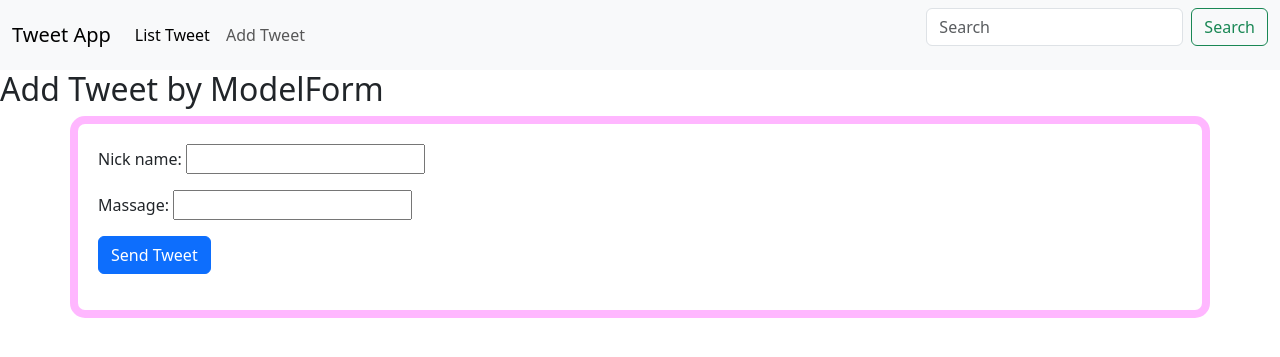
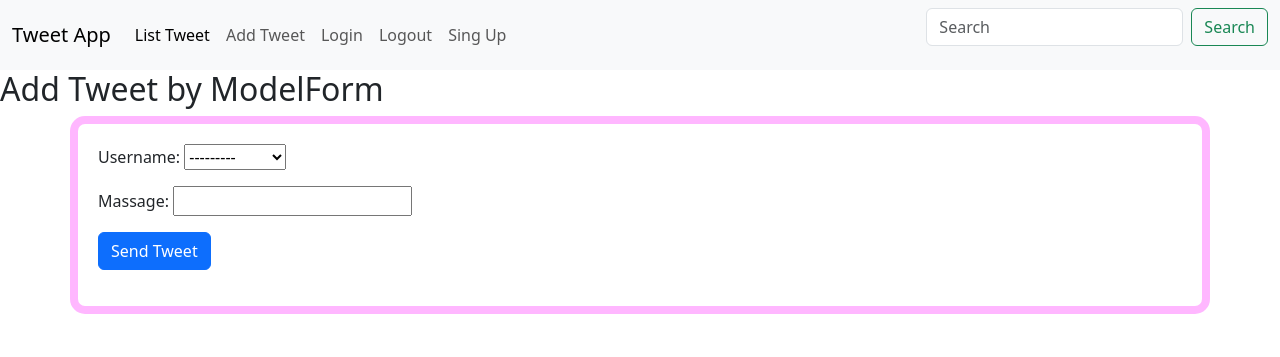
Before and after one commit to UmutDizman/Tweet_app_example, a Django app: page /addtweetbymodelform/ in a window 1280 px wide. Shown: the top 357 px of the page. Run offline with Django 5.2, Linux system fonts and the light colour scheme; data comes from the database, SQL or seed files in the repository.

Commit message:
Implement user authentication and basic tweet features - Added user login interface - Enabled posting new tweets - Displayed tweets on the main page - Implemented tweet deletion functionality

```diff
--- a/djangotweet/settings.py
+++ b/djangotweet/settings.py
@@ -123,3 +123,8 @@ STATIC_URL = 'static/'
 # https://docs.djangoproject.com/en/5.2/ref/settings/#default-auto-field
 
 DEFAULT_AUTO_FIELD = 'django.db.models.BigAutoField'
+
+
+
+LOGIN_REDIRECT_URL = '/'
+LOGIN_URL = ''
--- a/djangotweet/urls.py
+++ b/djangotweet/urls.py
@@ -17,7 +17,9 @@ Including another URLconf
 from django.contrib import admin
 from django.urls import path, include
 
+
 urlpatterns = [
     path('admin/', admin.site.urls),
     path('', include('tweetapp.urls')),
+    path("",include('django.contrib.auth.urls')),
 ]
--- a/templates/base.html
+++ b/templates/base.html
@@ -31,8 +31,21 @@
           <a class="nav-link" href="{% url "tweetapp:addtweetbymodelform" %}">Add Tweet by ModelForm</a>
         </li>
       -->
+        <li class="nav-item">
+          <a class="nav-link" href="{% url "login" %}">Login</a>
+        </li>
+         <li class="nav-item">
+          <a class="nav-link" href="#" onclick= "document.getElementById('logout-form').submit(); return false ;" >Logout</a>
+        </li>
+        <li class="nav-item">
+          <a class="nav-link" href="{% url "tweetapp:singup" %}">Sing Up</a>
+        </li>
 
       </ul>
+      <form id="logout-form" method="POST" action="{% url 'logout' %}" style="display: none;">
+        {% csrf_token %}
+        <input type="hidden" name="next" value="/" />
+      </form>
       <form class="d-flex" role="search">
         <input class="form-control me-2" type="search" placeholder="Search" aria-label="Search"/>
         <button class="btn btn-outline-success" type="submit">Search</button>
--- a/tweetapp/forms.py
+++ b/tweetapp/forms.py
@@ -13,4 +13,4 @@ class AddTweetForm(forms.Form):
 class AddtweetModelForm(ModelForm):
         class Meta:
             model = Tweet
-            fields = ['nick_name','massage']
+            fields = ['username','massage']
--- a/tweetapp/models.py
+++ b/tweetapp/models.py
@@ -1,9 +1,10 @@
 from django.db import models
+from django.contrib.auth.models import User
 
 # Create your models here.
 class Tweet(models.Model):
-    nick_name = models.CharField(max_length=50)
+    username = models.ForeignKey(User, on_delete= models.CASCADE, null=True)
     massage = models.CharField(max_length=280)
 
     def __str__(self):
-        return f"Tweet nick: {self.nick_name} massage: {self.massage}"
+        return f"Tweet nick: {self.username} massage: {self.massage}"
--- a/tweetapp/templates/tweetapp/addtweet.html
+++ b/tweetapp/templates/tweetapp/addtweet.html
@@ -4,11 +4,13 @@
     <form action="" method="POST">
             {% csrf_token %}
         <div class="container">
+            <!--
             <div class="mb-3">
                 <label for="nickname" class="form-label">Nickname</label>
                 <input type="text"  class="form-control" id="nickname" name ="nickname">
 
             </div>
+            -->
             <div class="mb-3">
                 <label for="message" class="form-label">Message</label>
                 <input type="text" class="form-control" id="message" name="post_massage">
--- a/tweetapp/templates/tweetapp/listtweet.html
+++ b/tweetapp/templates/tweetapp/listtweet.html
@@ -6,11 +6,14 @@
     <div class="card" style="padding:10px;">
         <div class= "cardbody">
             <div style="background-color: cornflowerblue; padding:10px">
-            <h6 class="card-title"> {{tweet.nick_name}} </h6>
+            <h6 class="card-title"> {{tweet.username}} </h6>
             </div>
             <div>
             <p class="card-text"> {{tweet.massage}} </p>
             </div>
+            {% if tweet.username == user %}
+                <a href="{% url "tweetapp:deletetweet" id=tweet.id %}" class="btn btn-danger"> Delete </a>
+            {% endif %}
         </div>
 
     </div>
--- a/tweetapp/urls.py
+++ b/tweetapp/urls.py
@@ -8,4 +8,6 @@ urlpatterns = [
     path('addtweet/', views.addtweets, name='addtweets'),
     path('addtweetbyform/', views.addtweetbyform, name='addtweetbyform'),
     path('addtweetbymodelform/', views.addtweetmodelform, name='addtweetbymodelform'),
+    path('singup/',views.SingUpView.as_view(),name='singup'),
+    path("deletetweet/<int:id>",views.deletetweet, name='deletetweet'),
 ]
--- a/tweetapp/views.py
+++ b/tweetapp/views.py
@@ -1,7 +1,10 @@
 from django.shortcuts import render,redirect
 from . import models
-from django.urls import reverse
+from django.urls import reverse, reverse_lazy
 from tweetapp.forms import AddTweetForm, AddtweetModelForm
+from django.contrib.auth.decorators import login_required
+from django.contrib.auth.forms import UserCreationForm
+from django.views.generic import CreateView
 
 # Create your views here.
 def listtweets(request):
@@ -9,11 +12,21 @@ def listtweets(request):
     tweet_dict ={"tweets": all_tweets}
     return render(request, 'tweetapp/listtweet.html', context=tweet_dict)
 
+@login_required
+def deletetweet(request, id):
+    tweet = models.Tweet.objects.get(pk=id)
+    if request.user == tweet.username:
+        models.Tweet.objects.filter(pk=id).delete()
+        return redirect("tweetapp:listtweets")
+
+
+
+
+@login_required(login_url='/login')
 def addtweets(request):
     if request.method == "POST":
-        tweet_nick = request.POST["nickname"]
         tweet_massage = request.POST["post_massage"]
-        models.Tweet.objects.create(nick_name=tweet_nick, massage=tweet_massage)
+        models.Tweet.objects.create(username = request.user, massage=tweet_massage)
         return redirect(reverse('tweetapp:listtweets'))
     else:
         return render(request, 'tweetapp/addtweet.html')
@@ -47,3 +60,8 @@ def addtweetmodelform(request):
     else:
         form = AddtweetModelForm()
         return render(request, 'tweetapp/addtweetbymodelform.html',context={'form':form})
+
+class SingUpView(CreateView):
+    form_class = UserCreationForm
+    success_url = reverse_lazy("login")
+    template_name = "registration/singup.html"
```
Also changed, not shown: templates/registration/login.html (added, +25 -0 lines), templates/registration/singup.html (added, +26 -0 lines), db.sqlite3, tweetapp/migrations/0002_remove_tweet_nick_name_tweet_username.py (added).
